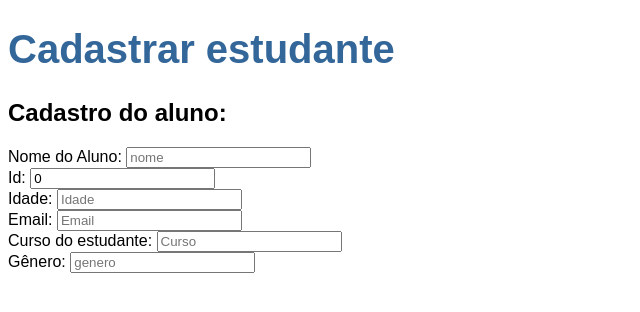
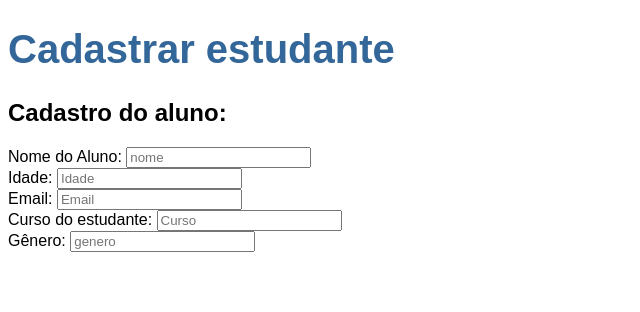
Before and after one commit to Cesar-Agst/Cadastro-estudante-, an Angular app: page / in a window 1280 px wide. Shown: the top 312 px of the page, without its empty margins (0-640 px from the left). Built offline with nearby package versions, Linux system fonts and the light colour scheme.

Commit message:
Cadastro de alunos por Angular parte 1

```diff
--- a/src/app/hero.ts
+++ b/src/app/hero.ts
@@ -1,5 +1,5 @@
 export interface Hero {
-    id: number;
+
     nome: string;
     Idade: string;
     Email: string;
--- a/src/app/heroes/heroes.component.html
+++ b/src/app/heroes/heroes.component.html
@@ -5,12 +5,7 @@
     <input id="nome" [(ngModel)]="hero.nome" placeholder="nome">
   </div>
 
-  <div>
-    <label for="id">Id: </label>
-    <input id="id" [(ngModel)]="hero.id" placeholder="id">
-  </div>
-
-  <div>
+ <div>
     <label for="Idade">Idade: </label>
     <input id="Idade" [(ngModel)]="hero.Idade" placeholder="Idade">
   </div>
--- a/src/app/heroes/heroes.component.ts
+++ b/src/app/heroes/heroes.component.ts
@@ -11,7 +11,7 @@ export class HeroesComponent implements OnInit {
 
   hero: Hero = {
 
-    id: 0,
+
     nome: '',
     Idade: '',
     Email: '',
```
